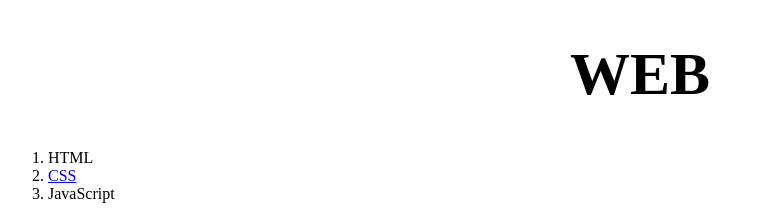
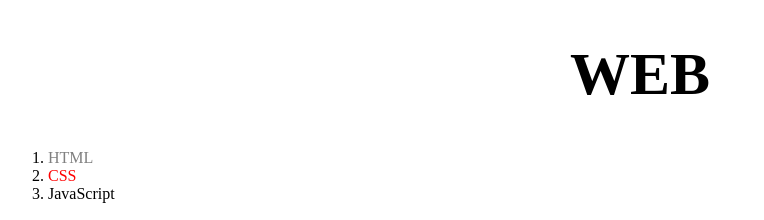
Before and after one commit to hongju-jeong/WEB, a plain HTML site: page 2.html in a window 1280 px wide. Shown: the top 220 px of the page, without its empty margins (0-764 px from the left). Drawn offline with Linux system fonts and the light colour scheme.

Commit message:
css id and class

```diff
--- a/2.html
+++ b/2.html
@@ -8,6 +8,12 @@
     color:black;
     text-decoration: none;
   }
+  .saw{
+    color :gray;
+  }
+  #active{
+    color : red;
+  }
   h1 {
     font-size: 60px;
     text-align:center;
@@ -17,8 +23,8 @@
 <body>
   <h1><a href="index.html">WEB</a></h1>
   <ol>
-    <li><a href="1.html">HTML</a></li>
-    <li><a href="2.html" style="color:blue;text-decoration:underline">CSS</a></li>
+    <li><a href="1.html" class="saw">HTML</a></li>
+    <li><a href="2.html" class="saw" id="active" >CSS</a></li>
     <li><a href="3.html">JavaScript</a></li>
   </ol>
   <!--
```
